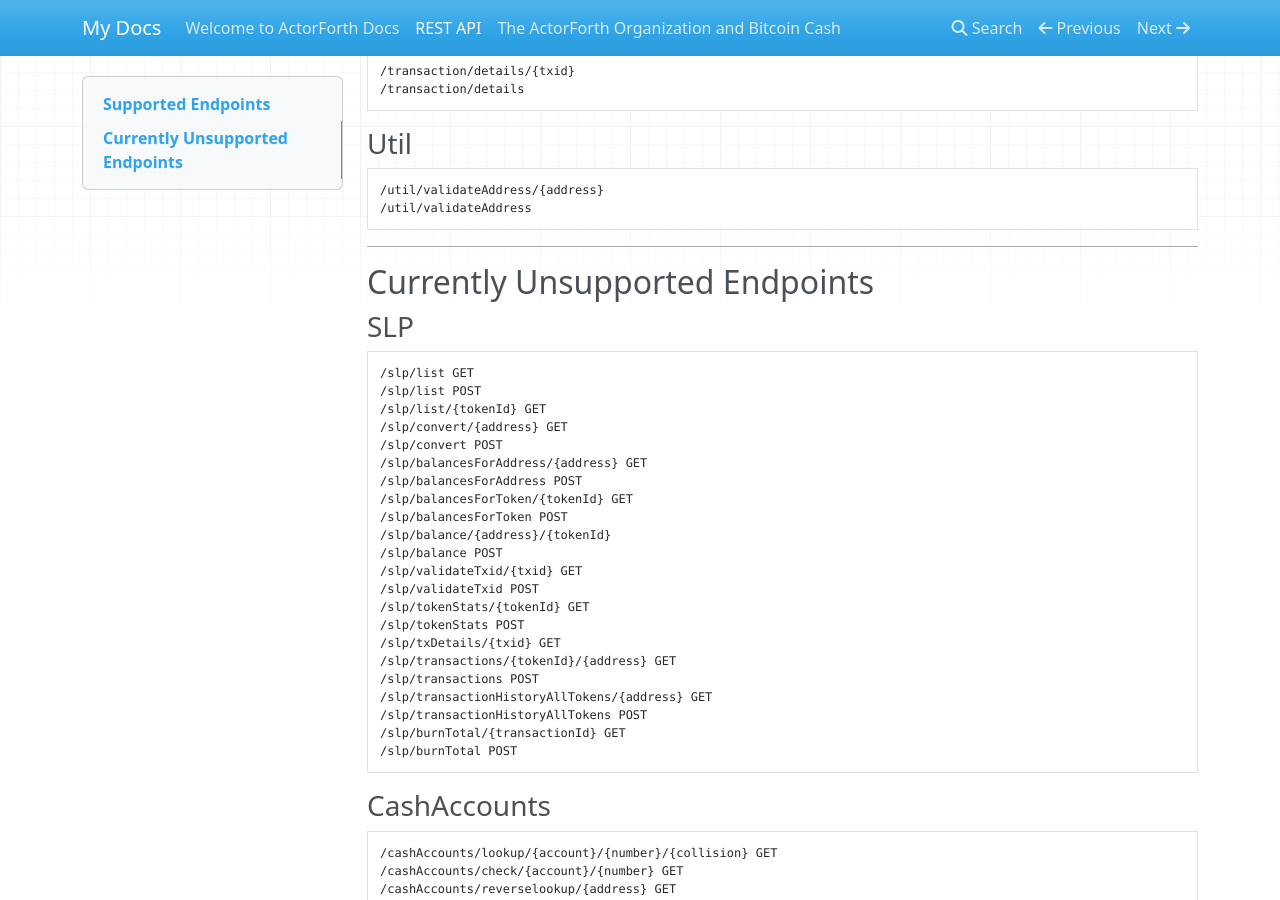
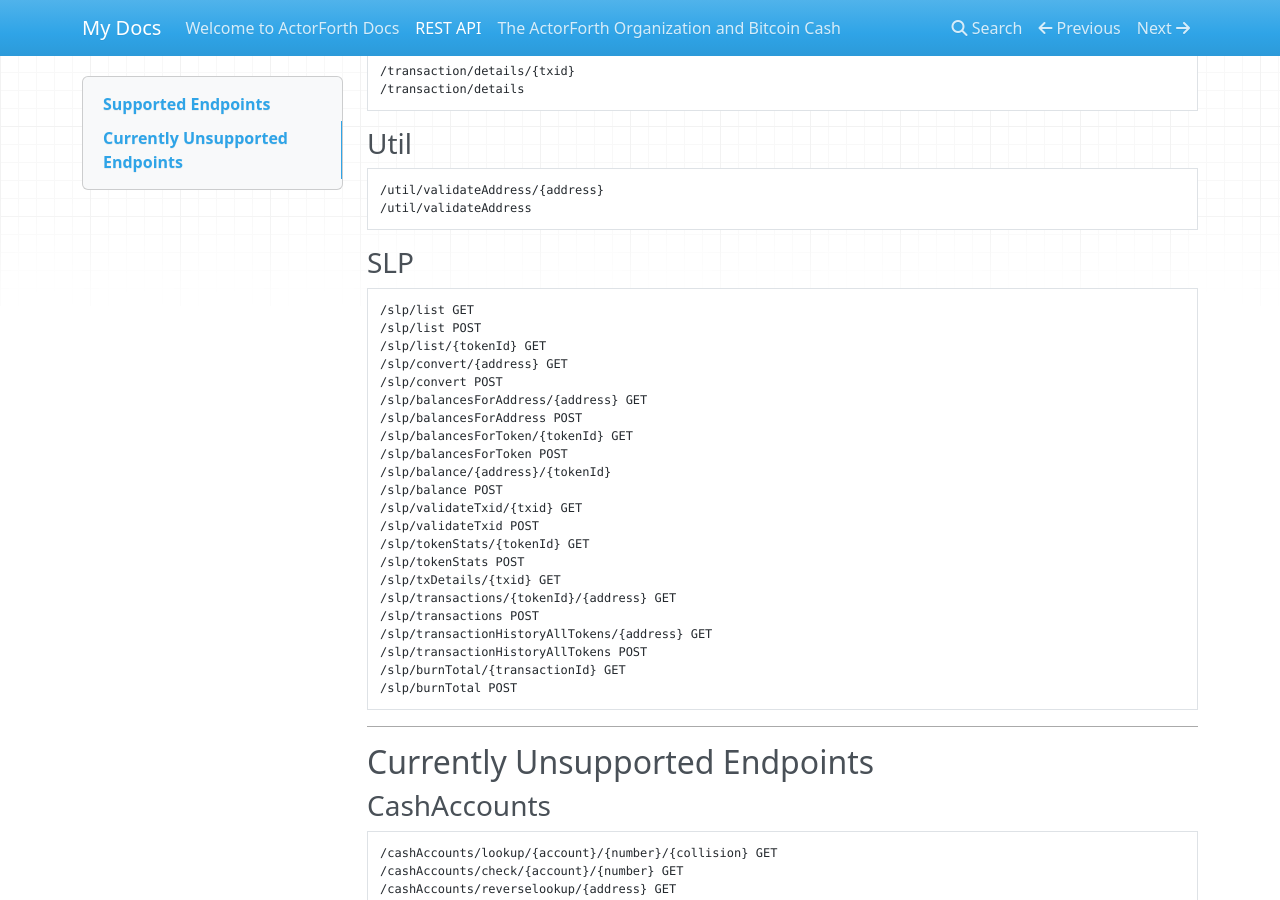
Before and after one commit to ActorForth/Docs, an MkDocs documentation site: the page built from docs/REST-API.md, in a window 1280 px wide and 900 px high, scrolled down 1301 px. Built offline with MkDocs 1.6.1, drawn with Linux system fonts in a browser that asks for light colours; nearby versions of some CDN libraries; some of the changed lines change nothing that is shown.

Commit message:
move slp to supported

````diff
--- a/docs/REST-API.md
+++ b/docs/REST-API.md
@@ -71,9 +71,7 @@
 /util/validateAddress/{address}
 /util/validateAddress
 ```
-___
 
-## Currently Unsupported Endpoints
 ### SLP
 ```
 /slp/list GET
@@ -99,6 +97,9 @@
 /slp/burnTotal/{transactionId} GET
 /slp/burnTotal POST
 ```
+___
+
+## Currently Unsupported Endpoints
 
 ### CashAccounts
 ```
````
